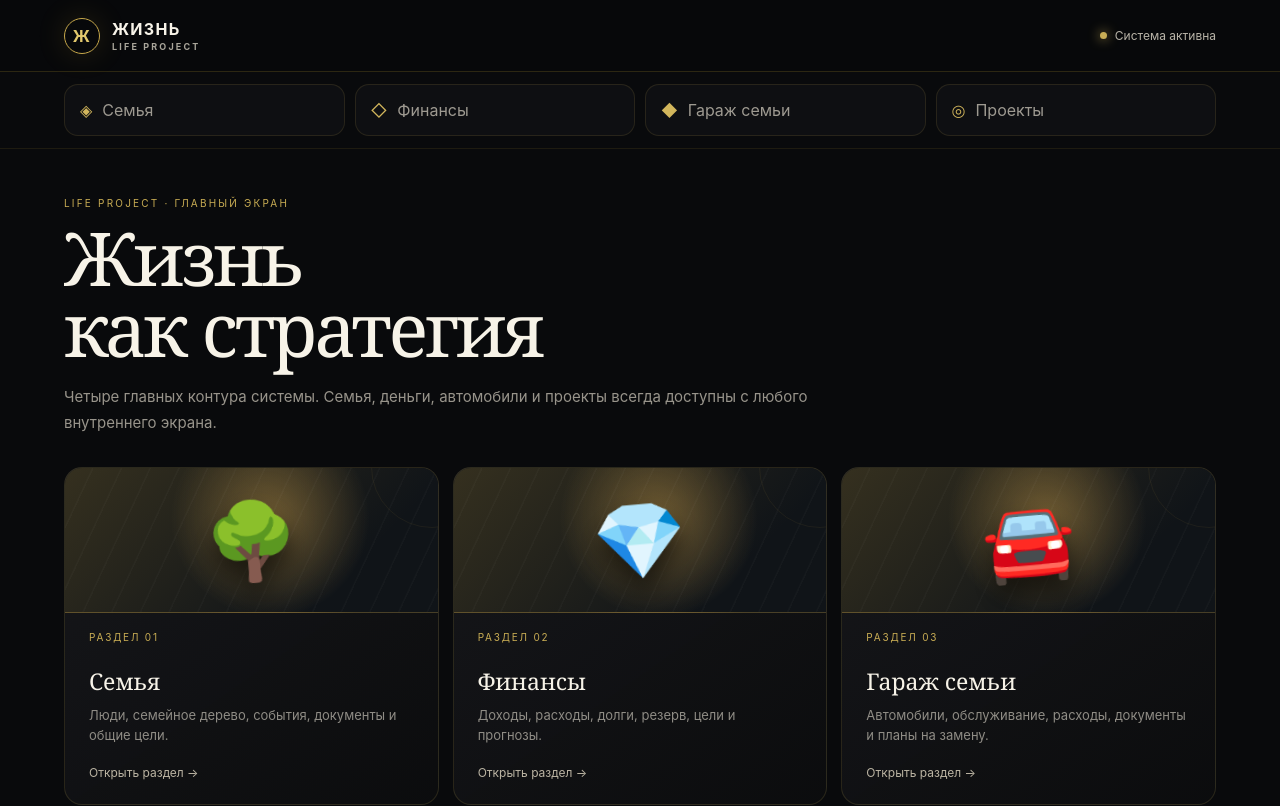
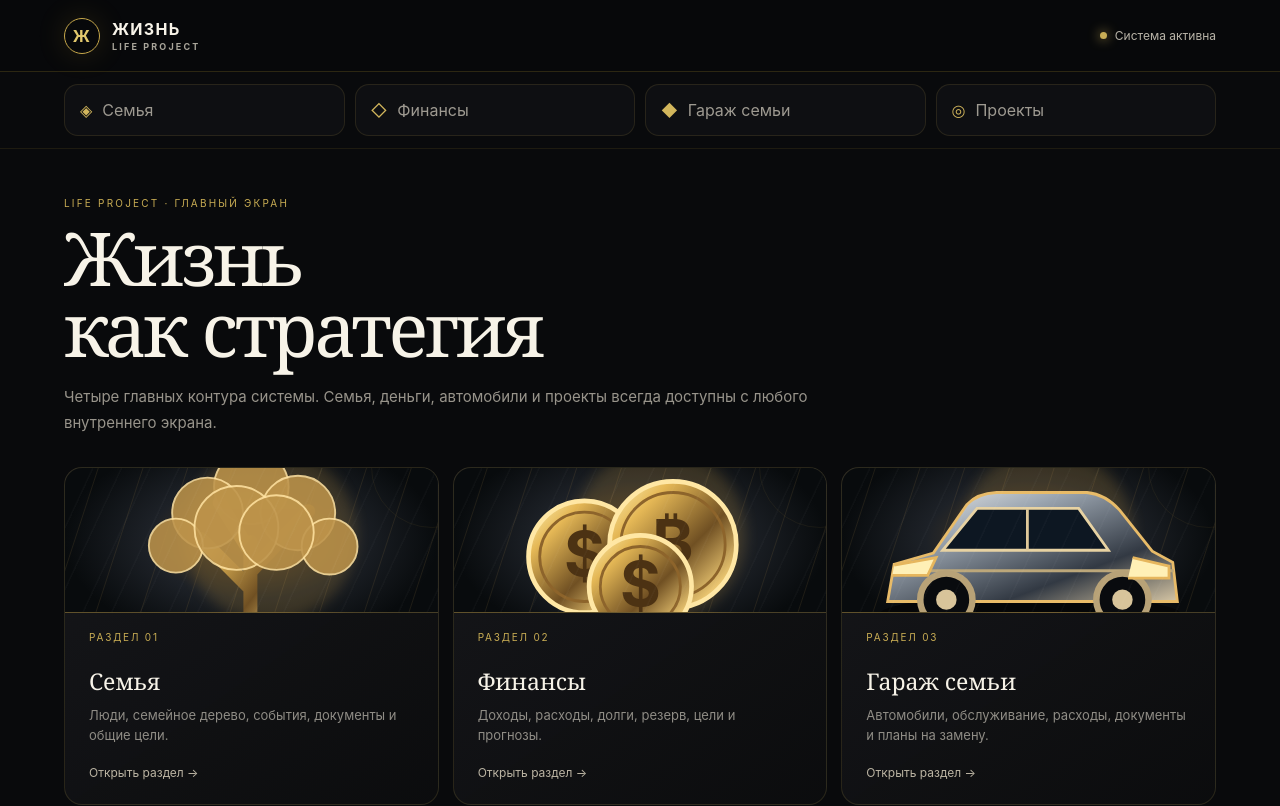
Before and after one commit to Igor-Samarin/life-project, a Next.js app: page / in a window 1280 px wide. Shown: the top 806 px of the page. Built offline with nearby package versions, Linux system fonts and the light colour scheme.

Commit message:
Integrate cinematic illustrated art in pages/index.js

```diff
--- a/pages/index.js
+++ b/pages/index.js
@@ -1,3 +1,4 @@
+import ProjectArt, { artForTitle } from "../components/ProjectArt";
 import Link from "next/link";
 import Layout from "../components/Layout";
 
@@ -18,7 +19,7 @@ export default function Home() {
       <section className="lp-grid">
         {sections.map((s) => (
           <Link href={s.href} key={s.href} className="lp-card">
-            <div className="lp-visual"><span>{s.icon}</span></div><div className="lp-cardLabel">{s.tag}</div>
+            <ProjectArt kind={artForTitle(s.title)} className="lp-visual" /><div className="lp-cardLabel">{s.tag}</div>
             <h3>{s.title}</h3>
             <p>{s.text}</p>
             <div className="lp-cardMeta">Открыть раздел →</div>
```
